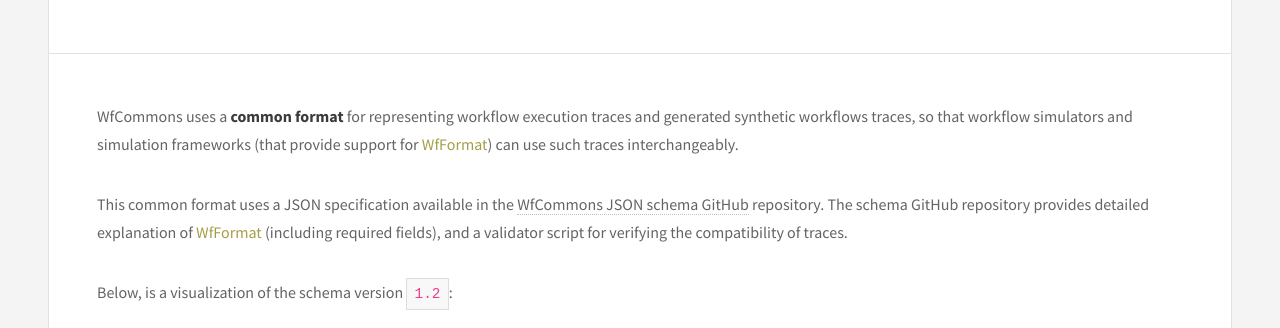
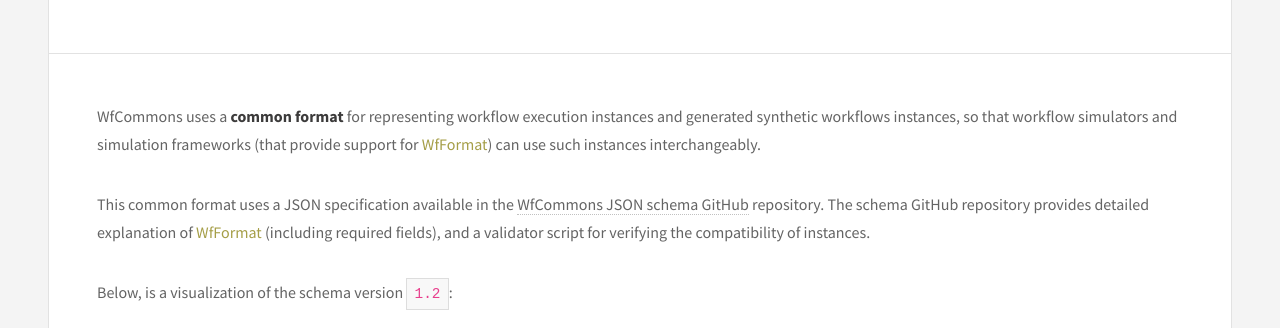
Before and after one commit to wfcommons/wfcommons.github.io, a Jekyll site: the page built from format.html, in a window 1280 px wide and 900 px high, scrolled down 417 px. Shown: the part 154-482 px from the top of the window. Built offline with Jekyll 4.4.1, drawn with Linux system fonts in a browser that asks for light colours.

Commit message:
Update format.html

```diff
--- a/format.html
+++ b/format.html
@@ -15,16 +15,16 @@
             </div>
         </header>
         <p>
-            WfCommons uses a <strong>common format</strong> for representing workflow execution traces and generated
-            synthetic workflows traces, so that workflow simulators and simulation frameworks (that provide support for
-            <span class="wfformat">WfFormat</span>) can use such traces interchangeably.
+            WfCommons uses a <strong>common format</strong> for representing workflow execution instances and generated
+            synthetic workflows instances, so that workflow simulators and simulation frameworks (that provide support for
+            <span class="wfformat">WfFormat</span>) can use such instances interchangeably.
         </p>
         <p>
             This common format uses a JSON specification available in the <a
                 href="https://github.com/wfcommons/workflow-schema" target="_blank">WfCommons JSON schema GitHub</a>
             repository. The schema GitHub repository provides detailed explanation of <span
                 class="wfformat">WfFormat</span> (including required fields), and a validator script for verifying the
-            compatibility of traces.
+            compatibility of instances.
         </p>
         <p>
             Below, is a visualization of the schema version <code>1.2</code>:
```
